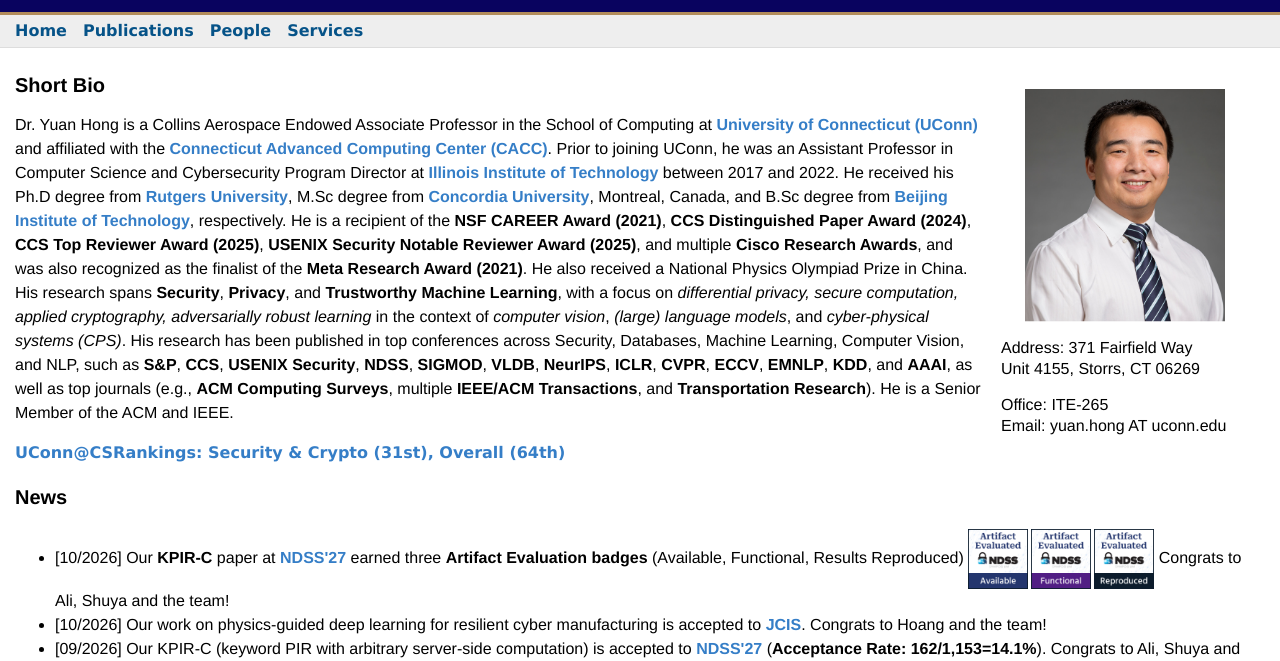
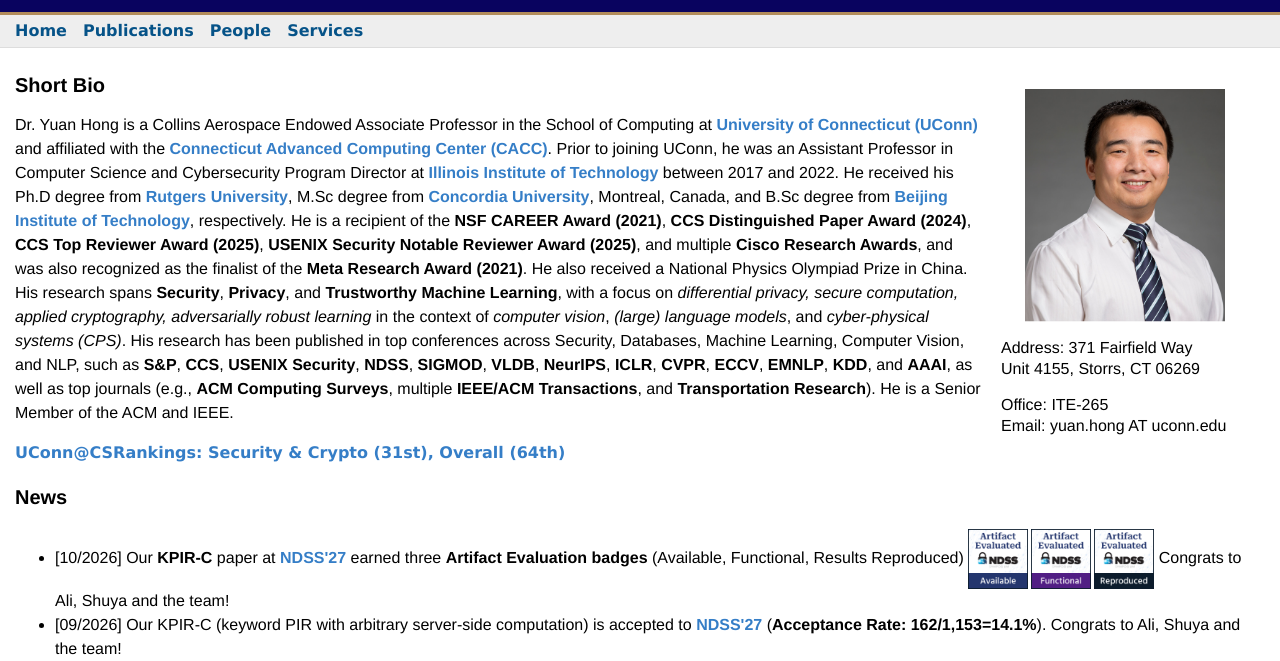
Before and after one commit to yhongcs/yhongcs.github.io, a plain HTML site: page index.html in a window 1280 px wide. Shown: the part 118-779 px from the top of the page. Drawn offline with nearby package versions, Linux system fonts and the light colour scheme.

Commit message:
Remove October 2026 JCIS acceptance news from homepage

```diff
--- a/index.html
+++ b/index.html
@@ -102,8 +102,6 @@ referrerPolicy="no-referrer-when-downgrade"></a></div></noscript>
 
 
 <li class="STYLE18">[10/2026] Our <strong>KPIR-C</strong> paper at <font color="#357EC7"><strong>NDSS'27</strong></font> earned three <strong>Artifact Evaluation badges</strong> (Available, Functional, Results Reproduced) <span style="display:inline-flex;gap:3px;vertical-align:middle;"><img src="assets/badges/ndss-available.png" width="60" height="60" alt="NDSS Artifact Evaluated: Available" /><img src="assets/badges/ndss-functional.png" width="60" height="60" alt="NDSS Artifact Evaluated: Functional" /><img src="assets/badges/ndss-reproduced.png" width="60" height="60" alt="NDSS Artifact Evaluated: Reproduced" /></span> Congrats to Ali, Shuya and the team!</li>
-
-<li class="STYLE18">[10/2026] Our work on physics-guided deep learning for resilient cyber manufacturing is accepted to <font color="#357EC7"><strong>JCIS</strong></font>. Congrats to Hoang and the team!</li>
 
 <li class="STYLE18">[09/2026] Our KPIR-C (keyword PIR with arbitrary server-side computation) is accepted to <font color="#357EC7"><strong>NDSS'27</strong></font> (<strong>Acceptance Rate: 162/1,153=14.1%</strong>). Congrats to Ali, Shuya and the team!
 
```
